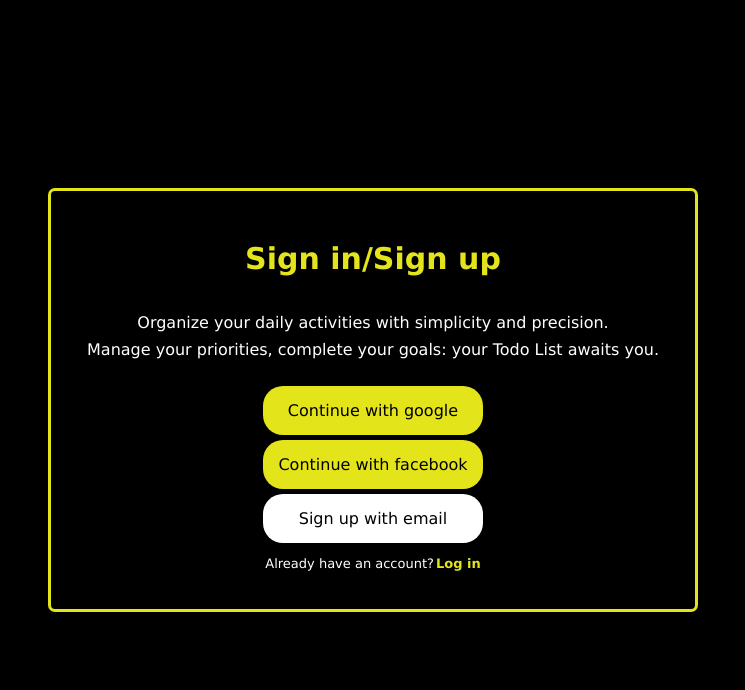
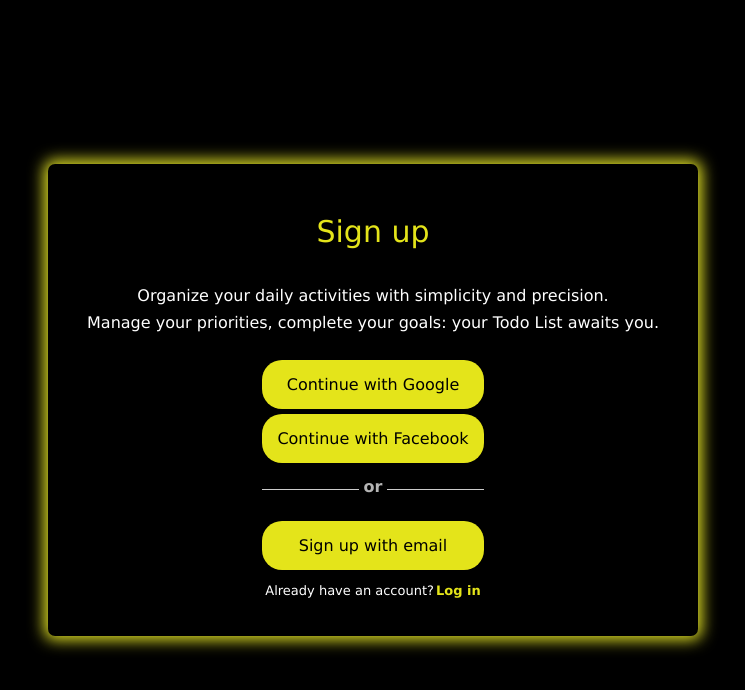
Before and after one commit to Yass1nEttouri/TODO-LIST, a plain HTML site: page src/register.html in a window 1280 px wide. Shown: the whole page, without its empty margins (267-1012 px from the left). Drawn offline with Linux system fonts and the light colour scheme.

Commit message:
Implementazione pagina login(inizio)

```diff
--- a/register.html
+++ b/src/register.html
@@ -3,7 +3,7 @@
     <meta charset="UTF-8">
     <meta name="viewport" content="width=device-width, initial-scale=1.0">
     <title>register</title>
-    <link rel="stylesheet" href="src/style.css">
+    <link rel="stylesheet" href="style.css">
 </head>
 
 <style>
@@ -27,8 +27,8 @@ div.desc{
 
 h2{
     font-size: 30px;
-    font-weight: bold;
     color: #e4e41a;
+    font-weight: 500;
 }
 
 p a{
@@ -37,12 +37,21 @@ p a{
     color: #e4e41a;
 }
 
+span{
+    font-weight: 600;
+    text-align: center;
+    color: #b5b5b5;
+    margin-top: -6px;
+    margin-left: 5px;
+    margin-right: 5px;
+}
+
 div.login{
-    border: 3px solid #e4e41a;
-    padding: 25px 20px;
     max-width: 650px;
     width: 100%;
+    padding: 25px 20px;
     border-radius: 7px;
+    box-shadow: 0px 0px 15px 4px  #e0e025;
     display: flex;
     flex-direction: column;
     justify-content: center;
@@ -70,23 +79,42 @@ div.hyperlinks a:nth-child(3){
     background-color: white;
 }
 
+.divider {
+    display: flex;
+    align-items: center;
+    justify-content: center;
+    width: 100%;
+    text-align: center;
+    margin: 20px 0;
+}
+
+.divider::before,
+.divider::after {
+    content: "";
+    flex: 1;
+    border-bottom: 1px solid #cbcbcb;
+}
 
 </style>
 <body>
 
     <div class="login">
-        <h2>Sign in/Sign up</h2>
+        <h2>Sign up</h2>
         <div class="desc">
             <p>Organize your daily activities with simplicity and precision.</p>
             <p>Manage your priorities, complete your goals: your Todo List awaits you.</p>
         </div>
 
         <div class="hyperlinks">
-            <a>Continue with google</a>
-            <a>Continue with facebook</a>
+            <a>Continue with Google</a>
+            <a>Continue with Facebook</a>
+            <div class="divider">
+                <span>or</span>
+            </div>
+
             <a>Sign up with email</a>
         </div>
-        <p class="smp">Already have an account?<a href="login.hmtl">Log in</a></p>
+        <p class="smp">Already have an account?<a href="login.html">Log in</a></p>
     </div>
 
 </body>
```
Also changed, not shown: login.html (deleted, +0 -19 lines), src/login.html (added, +78 -0 lines), src/splashscreen.html (+1 -1 lines).
